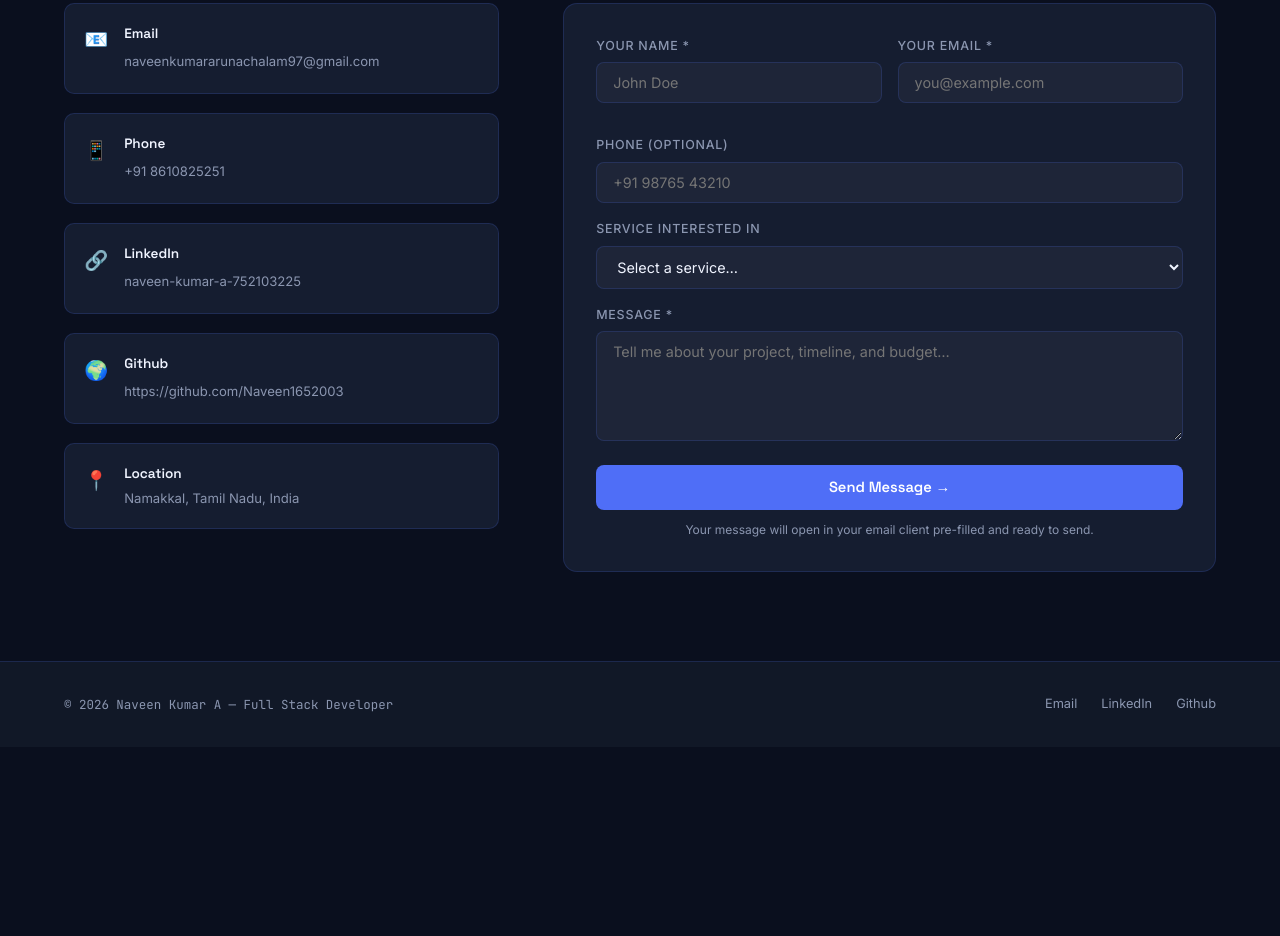
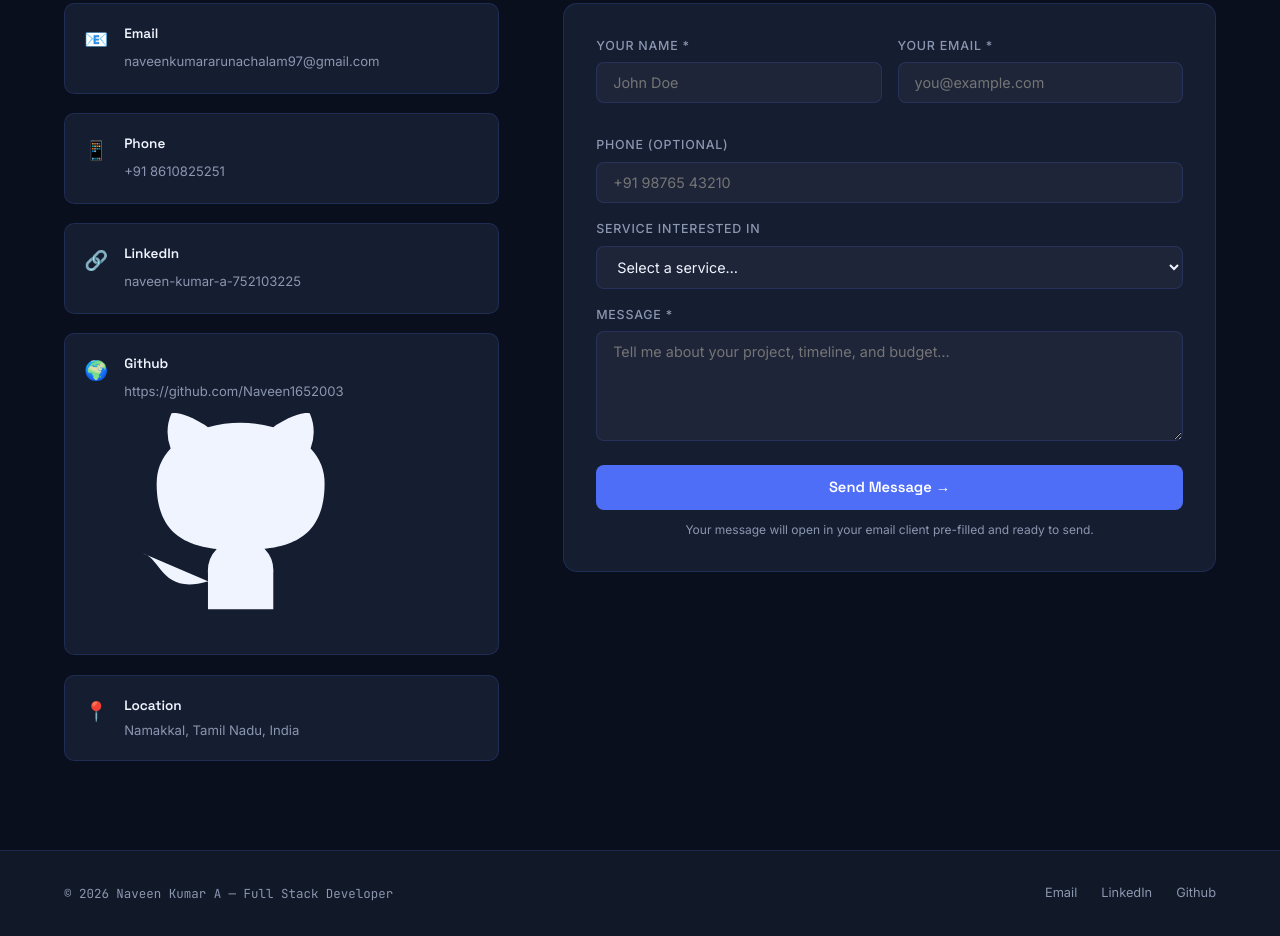
Before and after one commit to gowtham423/naveen-portfolio, a website: page index.html in a window 1280 px wide. Shown: the part 5688-6624 px from the top of the page. Before the commit the page ends 6435 px from the top, so only its background shows below. Drawn offline with Linux system fonts and the light colour scheme.

Commit message:
Update index.html

```diff
--- a/index.html
+++ b/index.html
@@ -543,6 +543,7 @@
         <div>
           <h4>Github</h4>
           <a href="https://github.com/Naveen1652003"  target="_blank">https://github.com/Naveen1652003</a>
+        <svg fill="currentColor" viewBox="0 0 24 24"><path d="M9 19c-5 1.5-5-2.5-7-3m14 6v-3.87a3.37 3.37 0 00-.94-2.61c3.14-.35 6.44-1.54 6.44-7A5.44 5.44 0 0020 4.77 5.07 5.07 0 0019.91 1S18.73.65 16 2.48a13.38 13.38 0 00-7 0C6.27.65 5.09 1 5.09 1A5.07 5.07 0 005 4.77a5.44 5.44 0 00-1.5 3.78c0 5.42 3.3 6.61 6.44 7A3.37 3.37 0 009 18.13V22"/></svg>
         </div>
       </div>
       <div class="contact-item">
```
